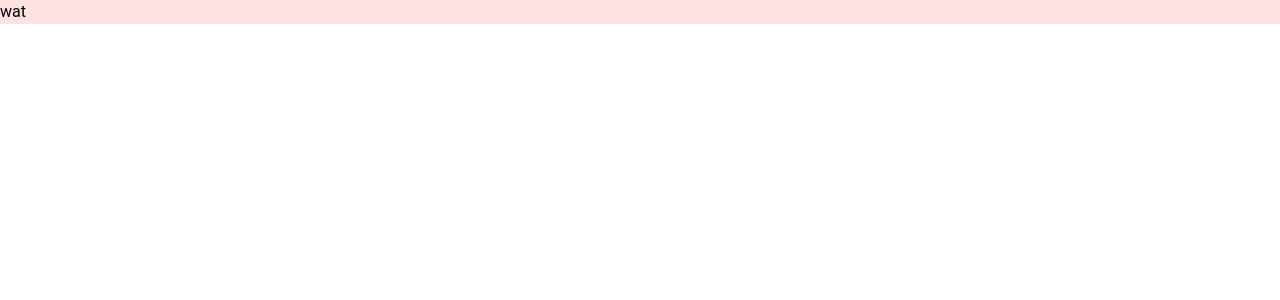
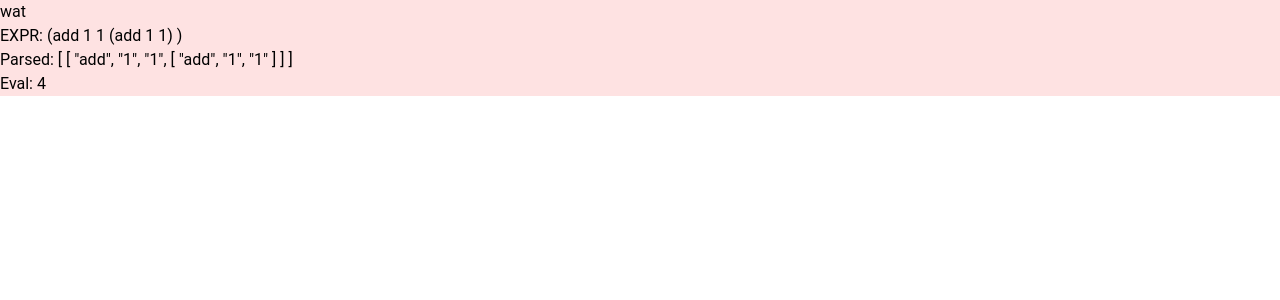
Before and after one commit to bootladder/lispbrowser, a Vue app in the folder frontend/: page / in a window 1280 px wide. Shown: the top 300 px of the page. Built offline with nearby package versions, Linux system fonts and the light colour scheme.

Commit message:
functable and sexpr

```diff
--- a/frontend/src/App.vue
+++ b/frontend/src/App.vue
@@ -1,12 +1,42 @@
 <script>
+import {sexpr} from './sexpr.js'
 
 import {onMounted,ref, watch} from 'vue/dist/vue.esm-bundler.js';
 
+const expr1   = ref('(concat "hello world" (concat "other"))')
+const expr2   = ref('(add 1 1 1)')
+const expr    = ref('(add 1 1 (add 1 1) )')
+//const expr = ref('(concat "hello world")')
+
+const functable = {
+    concat: (args) => { return args.join("")},
+    add: (args) => { var acc = 0; args.forEach(a => {acc = acc + a}); return acc }
+}
+
+const awesomeeval = (expr) => {
+
+    if(false == isNaN( parseInt(expr) ))
+        return parseInt(expr)
+
+    const tokens = expr
+    const func = functable[tokens[0]]
+    const args = tokens.slice(1)
+    const evalargs = args.map( arg => awesomeeval(arg))
+    const result = func(evalargs)
+    return result
+}
+
+
+const awesomeparse = (expr) => {
+    return JSON.parse(expr)
+}
 
 export default {
 	components: { },
 	setup () {
 		return {
+            expr:expr,
+            sexpr:sexpr
 		}
 	},
 
@@ -18,9 +48,16 @@ export default {
       },
 
 	methods: {
+        awesomeeval: function(expr){
+            //const parsed = awesomeparse(expr)
+            const parsed = sexpr(expr)[0]
+            return awesomeeval(parsed)
+            //return parsed
+        }
 	},
 
 	computed: {
+            parsed : function() {return this.sexpr(this.expr)}
 	},
 
 
@@ -35,4 +72,13 @@ export default {
     <div class="bg-red-100">
         wat
     </div>
+    <div class="bg-red-100">
+        EXPR: {{expr}}
+    </div>
+    <div class="bg-red-100">
+        Parsed: {{parsed}}
+    </div>
+    <div class="bg-red-100">
+        Eval: {{awesomeeval(expr)}}
+    </div>
 </template>
--- /dev/null
+++ b/frontend/src/sexpr.js
@@ -0,0 +1,69 @@
+
+
+function getChar(data) {
+  if (data.index === data.sexpr.length) return null;
+  return data.sexpr[data.index++];
+}
+
+function readValue(data, isTerminator) {
+    var c, value = '';
+    while (!isTerminator(c = getChar(data))) {
+      value += c;
+    }
+    return value;
+  }
+
+function unGetChar(data) {
+  data.index--;
+}
+
+function isStringTerm(c) {
+  return !c
+    || c === '"';
+}
+
+function isListTerm(c) {
+  return !c
+    || isSpace(c)
+    || c === '('
+    || c === ')';
+}
+
+function isSpace(c) {
+  return c === ' '
+    || c === '\n'
+    || c === '\r'
+    || c === '\t'
+    || c === '\f'
+    || c === '\v';
+}
+
+function parse(data) {
+  var c, list = [];
+
+  while ((c = getChar(data))) {
+    if (c === ')') {
+      break;
+    } else if (c === '(') {
+      list.push(parse(data));
+    } else if (c === '"') {
+      list.push(readValue(data, isStringTerm));
+    } else if (!isSpace(c)) {
+      unGetChar(data);
+      list.push(readValue(data, isListTerm));
+      unGetChar(data);
+    }
+  }
+
+  return list;
+}
+
+
+export const sexpr = function (sexpr) {
+  var data = {
+    index: 0,
+    sexpr: sexpr
+  };
+
+  return parse(data);
+};
```
